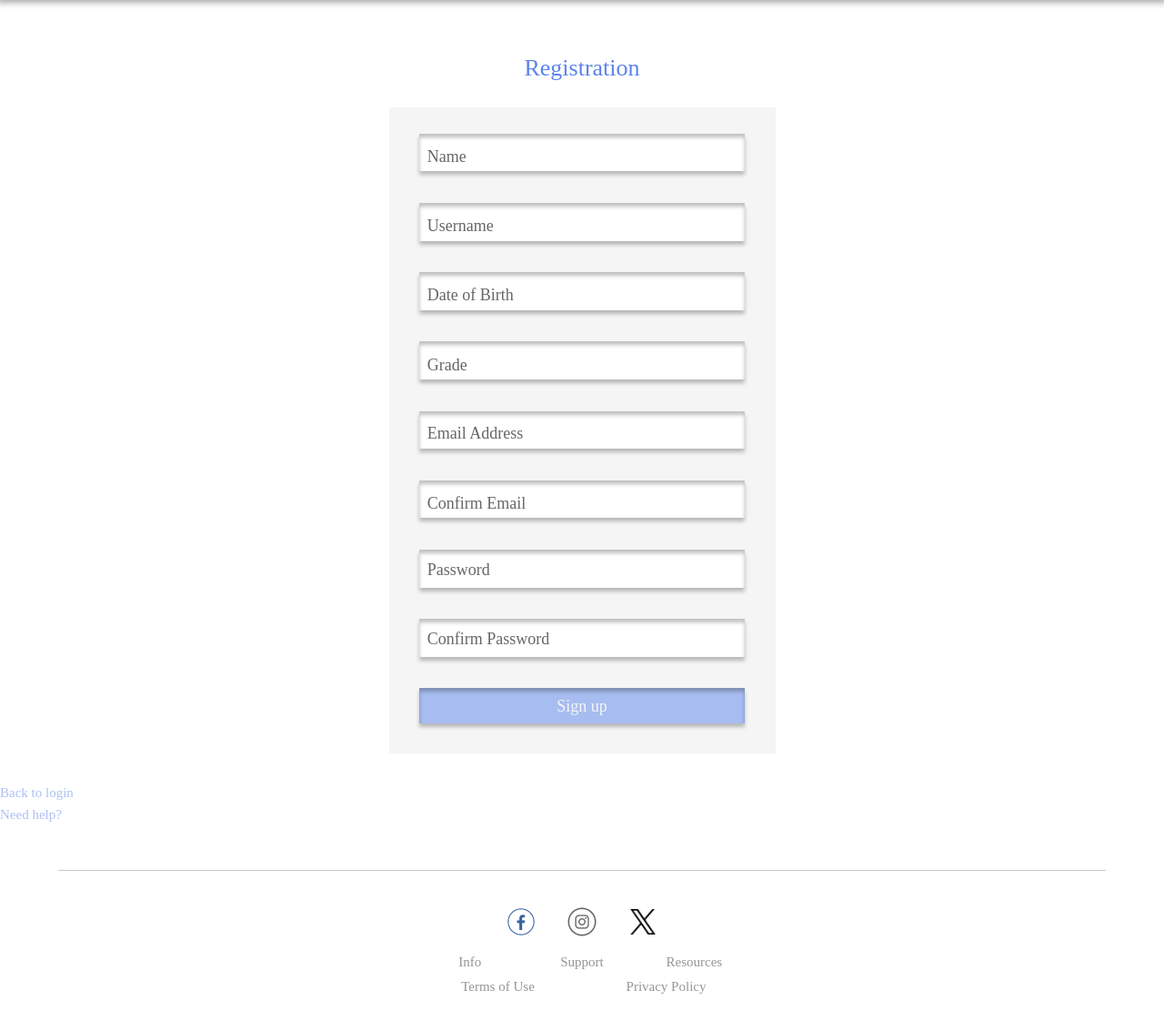
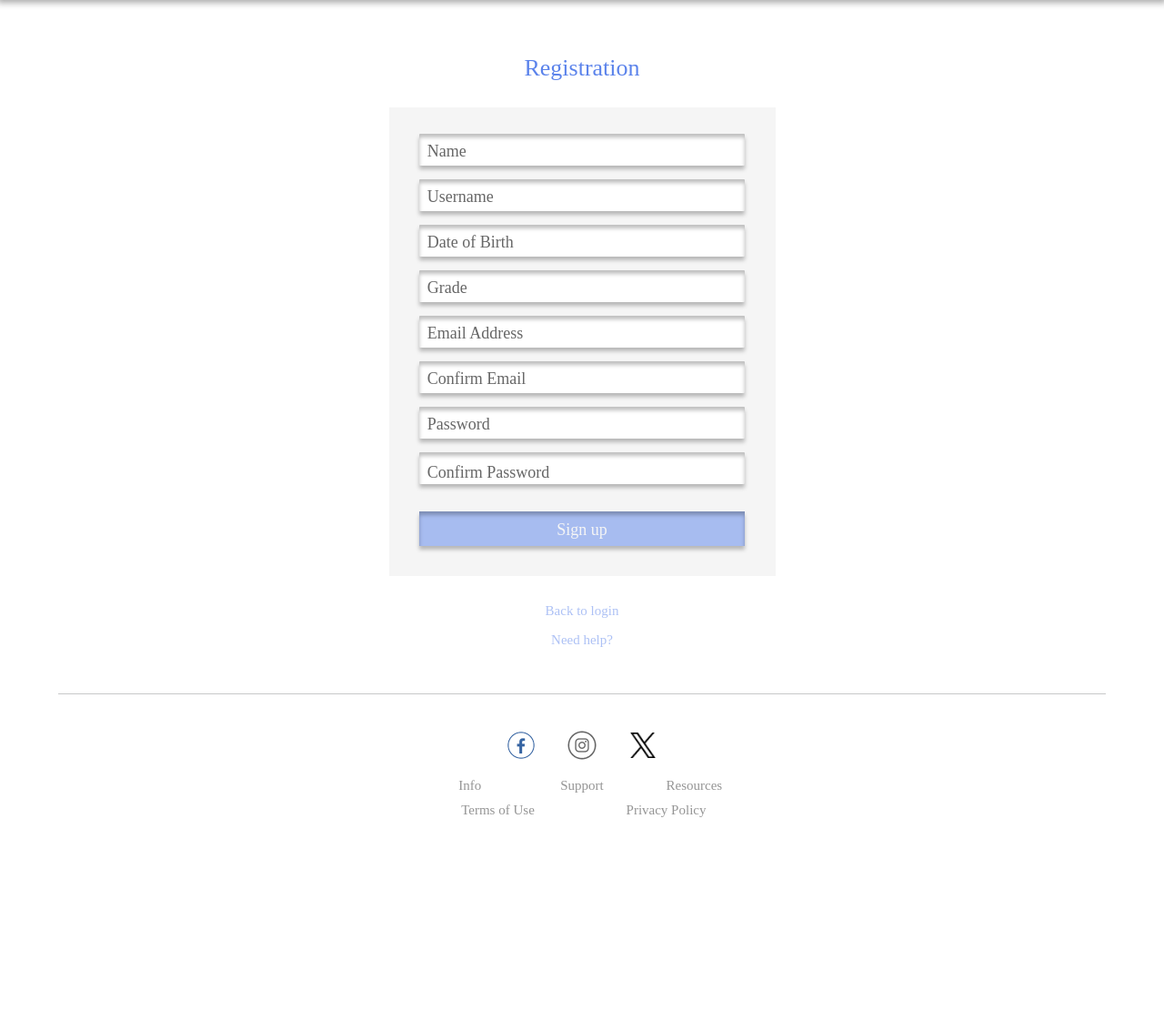
Before and after one commit to DSC-McMaster-U/Gamified-Learning-Platform, a Flask app: page /register in a window 1280 px wide. Shown: the part 60-1193 px from the top of the page at 91% size. After the commit the page ends 958 px from the top, so only its background shows below. Run offline with Flask 3, Linux system fonts and the light colour scheme; some web fonts are replaced.

Commit message:
made changes according to Feedback #1

```diff
--- a/app/src/auth.py
+++ b/app/src/auth.py
@@ -1,5 +1,5 @@
 from flask import Blueprint, render_template, redirect, url_for, request, flash
-from models import User, db
+from .models import User, db
 from flask_login import login_user
 
 # Create authentication blueprint for handling relevant routes (signup, login, logout, etc.)
--- a/app/src/requirements.txt
+++ b/app/src/requirements.txt
@@ -8,3 +8,4 @@ flask_login
 flask_bcrypt
 password_strength
 Werkzeug==2.3.0
+python-dotenv
--- a/app/src/static/css/register.css
+++ b/app/src/static/css/register.css
@@ -84,9 +84,11 @@
     font: var(--body-font);
 }
 
-/* input:focus {
-    outline: none;
-} */
+input[type="password"],
+input[type="text"] {
+    margin: 0 0 10px 0; /* Adjust the bottom margin to your preferred value */
+    border-radius: 1px;
+}
 
 input[type="password"] {
     -webkit-text-security: disc;
@@ -95,11 +97,6 @@ input[type="password"] {
     font-size: 17.9px;
 
     padding-top: 2.5px;
-    /* padding-bottom: 5px; */
-}
-
-input[type="text"] {
-    padding-top: 10px;
 }
 
 main a {
@@ -187,25 +181,16 @@ main a:hover::after {
 /* -- register Body Styling -- */
 #register-body {
     width: 100%;
-    height: 187.8px;      /* 298px */
-    margin-bottom: 38.4px;  /* 70px */
-}
-
-#register-form input {
-    margin: 0 0 34.6px 0;   /* 0 0 54px 0 */
-    border-radius: 1px;    /* ** Added into design, consult with Ella** */
-}
-
-#register-form:last-child {
-    margin: 0;
+    height: 187.8px;
+    margin-bottom: 38.4px;
 }
 
 .register-form-text {
-    width: 100%;  /* 550px */
-    height: 41.6px; /* 65px */
+    width: 100%;
+    height: 35px;
     border: none;
-    padding-left: 8.3px;       /* 13px */
-    padding-top: 6.4px;          /* 10px */
+    padding-left: 8.3px;
+    padding-top: 5px;
     vertical-align: middle;
 
     color: var(--textbox-txt-clr);
@@ -225,9 +210,37 @@ main a:hover::after {
 }
 
 .register-form-btn {
-    width: 100%;  /* 550px */
-    height: 38.4px; /* 60px */
-    padding-top: 3.2px;   /* 5px */
+    width: 100%;
+    height: 38.4px;
+    padding-top: 3.2
+}
+
+.register-form-date {
+    width: 100%;
+    height: 35px;
+    border: none;
+    padding-left: 8.3px;
+    padding-top: 5px;
+    vertical-align: middle;
+    font: var(--body-font); /* Use the same font as other text input fields */
+    color: var(--textbox-txt-clr);
+    background-color: var(--textbox-bg-clr);
+    box-shadow: var(--form-item-shadow);
+    margin-bottom: 10px; /* Add margin to create space between Date of Birth and Grade inputs */
+}
+
+.register-form-date::placeholder {
+    vertical-align: middle;
+    color: var(--textbox-text-pl-clr);
+    font: var(--body-font); /* Use the same font as other text input fields */
+    letter-spacing: normal;
+}
+
+.register-form-btn {
+    width: 100%;
+    height: 38.4px;
+    padding-top: 3.2px;
+    margin-top: 20px;
     overflow: hidden;
     position: relative;
 
@@ -268,72 +279,56 @@ main a:hover::after {
 
 .register-form-btn:active {
     box-shadow: var(--btn-shadow-2);
-}
-
-.register-form-btn:active {
     transform: translateY(2px) scale(0.99);
 }
 
-/* -- register Extras Styling -- */
-#register-extras {
-    display: flex;
-    flex-direction: column;
-    margin: auto;
-    align-items: center;
-
-    height: 51.2px;   /* 80px */
-}
-
-/* #register-forgot {
-    text-decoration: none;
-    font-size: 17px;
-    color: var(--body-clr);
-    transition: var(--link-transition);
-}
-
-#register-forgot::after {
-    background-color: var(--body-hover-clr);
-}
-
-#register-forgot:hover {
-    color: var(--body-hover-clr);
-}
-
-#register-remember {
-    margin-top: 16px;   /* 27px */
-/* } */
-
-/* #remember-lbl {
-    font: var(--body-sub-font);
-    color: var(--body-clr);
-} */ */
-
-/* --Other Elements-- */
-#redirect-login {
+#redirect-login,
+#redirect-help {
     display: flex;
     align-items: center;
     justify-content: center;
-    margin-bottom: 24px;  /* 30px */
+    margin-bottom: 15px;  /* 30px */
 }
 
-#redirect-login a {
+#redirect-login a,
+#redirect-help a {
     font: var(--body-sub-font);
     color: var(--btn-bg-clr);
     text-decoration: none;
     transition: var(--link-transition);
 }
 
-#redirect-login a:hover {
+#redirect-login a:hover,
+#redirect-help a:hover {
     color: var(--link-hover-clr);
 }
 
-#redirect-login a::after {
+#redirect-login a::after,
+#redirect-help a::after {
     background-color: var(--link-hover-clr);
     height: 1px;
 }
 
 @media screen and (max-width: 700px) {
-    #redirect-login {
+    #redirect-login,
+    #redirect-help {
         margin-bottom: 0;
     }
 }
+
+#form-confirm-pwd {
+    width: 100%;
+    height: 35px;
+    border: none;
+    padding-left: 8.3px;
+    padding-top: 10px; /* Increase the top padding to create space */
+    vertical-align: middle;
+
+    color: var(--textbox-txt-clr);
+    background-color: var(--textbox-bg-clr);
+    box-shadow: var(--form-item-shadow);
+}
+
+.register-form-text + .register-form-text {
+    margin-top: 5px; /* Adjust the margin to control the space between text boxes */
+}
--- a/app/src/templates/register.html
+++ b/app/src/templates/register.html
@@ -16,13 +16,14 @@
             <form id="register-form" action="/register" method="post">
                 <input class="register-form-text" type="text" name="name" id="form-name" placeholder="Name">
                 <input class="register-form-text" type="text" name="username" id="form-username" placeholder="Username">
-                <input class="register-form-text" type="text" name="date_of_birth" id="form-dob" placeholder="Date of Birth" onmouseover="changeInputType(this)">
+                <input class="register-form-text register-form-date" type="text" name="date_of_birth" id="form-dob" placeholder="Date of Birth">
                 <input class="register-form-text" type="text" name="grade" id="form-grade" placeholder="Grade">
                 <input class="register-form-text body-text" type="text" name="email" id="form-user" placeholder="Email Address">
                 <input class="register-form-text body-text" type="text" name="confirm_email" id="form-confirm-email" placeholder="Confirm Email">
                 <input class="register-form-text" type="password" name="password" id="form-pwd" placeholder="Password">
                 <input class="register-form-text" type="password" name="confirm_password" id="form-confirm-pwd" placeholder="Confirm Password">
                 <button class="register-form-btn body-text" type="submit">Sign up</button>
+
             </form>
         </div>
 
@@ -38,10 +39,19 @@
 
 {% block scripts %}
     <!-- Insert local scripts here, if necessary -->
+
     <script>
-        function changeInputType(inputElement) {
-            inputElement.type = "date";
-        }
+        document.getElementById("form-dob").addEventListener("focus", function () {
+            this.type = "date";
+            this.placeholder = "Date of Birth";
+        });
+
+        document.getElementById("form-dob").addEventListener("blur", function () {
+            if (!this.value) {
+                this.type = "text";
+                this.placeholder = "Date of Birth";
+            }
+        });
     </script>
-</script>
+
 {% endblock %}
```
Also changed, not shown: other parts of app/src/static/css/register.css (+10 -15 lines), app/src/app.py (+8 -10 lines), 1 other file.
